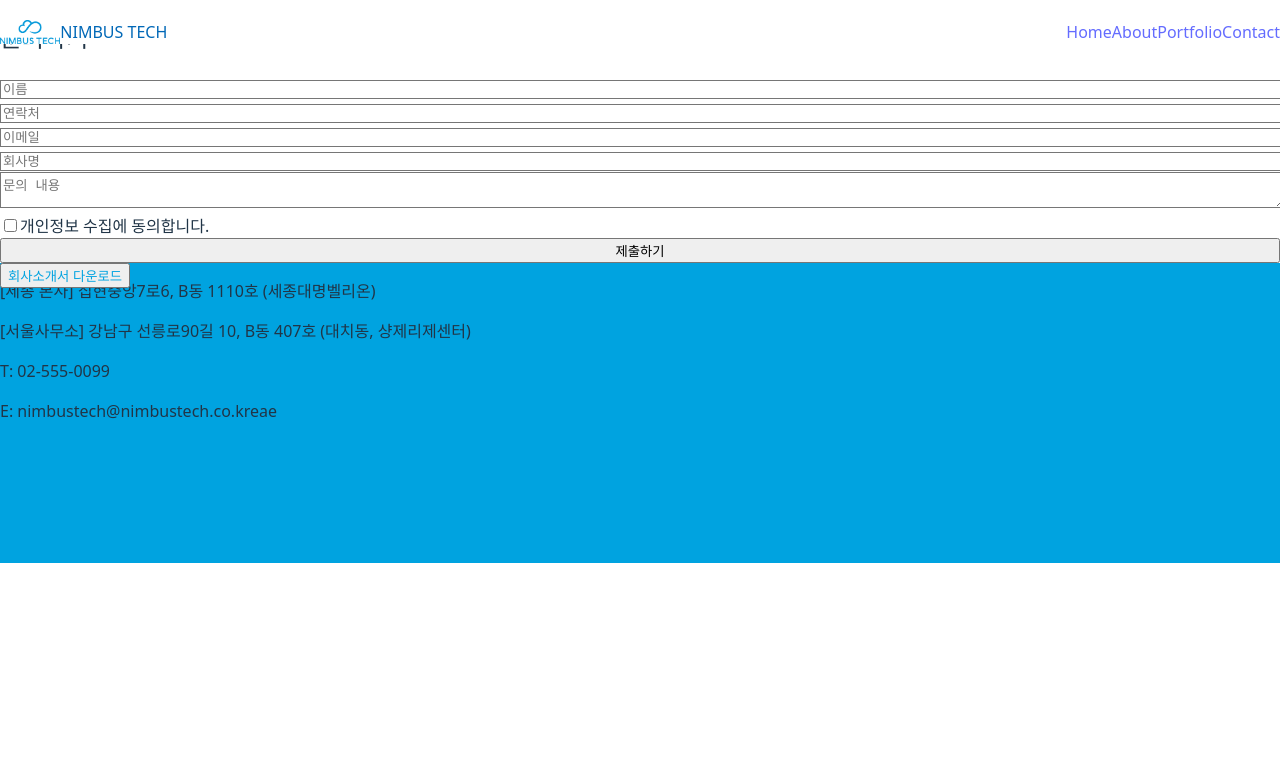
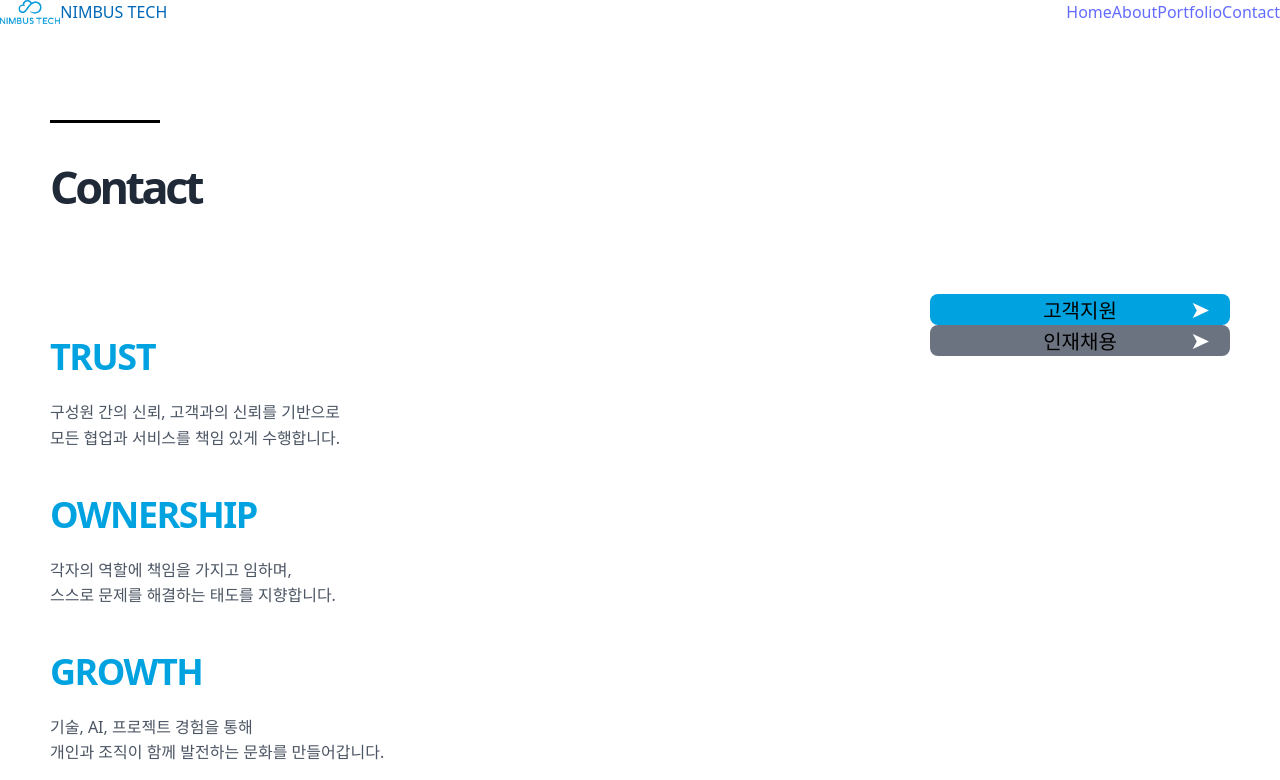
Before and after one commit to onexhana/nimbustech_website, a React (Vite) app: page /contact in a window 1280 px wide. Shown: the top 780 px of the page. Built offline with nearby package versions, Linux system fonts and the light colour scheme.

Commit message:
feat(contact) : contact 페이지 상태 관리 로직 구현

```diff
--- a/src/components/Contact/ContactSection.tsx
+++ b/src/components/Contact/ContactSection.tsx
@@ -0,0 +1,183 @@
+// src/components/Contact/ContactSection.tsx
+// ========================================
+// CONTACT 페이지 메인 섹션 컴포넌트
+// 담당자: Contact 페이지 팀
+// 주요 기능: Contact 페이지 렌더링
+// ========================================
+
+import { useState } from 'react';
+import InquiryForm from './InquiryForm';
+import HiringForm from './HiringForm';
+
+export default function ContactSection() {
+  const [userType, setUserType] = useState<'inquiry' | 'hiring' | null>(null);
+
+  return (
+    <div className="w-full px-6 py-12 bg-white" style={{ paddingTop: '120px' }}>
+      <div className="max-w-7xl mx-auto">
+        {/* 검은 실선 */}
+        <div style={{
+          width: '110px',
+          height: '3px',
+          backgroundColor: '#000000',
+          marginLeft: '50px',
+          marginBottom: '20px'
+        }}></div>
+
+        {/* 메인 타이틀 */}
+        <h2 style={{
+          fontSize: '45px',
+          fontWeight: '1100',
+          marginBottom: '80px',
+          color: '#1f2937',
+          lineHeight: '1.2',
+          letterSpacing: '-3.5px',
+          marginLeft: '50px'
+        }}>
+          Contact
+        </h2>
+
+        {/* 컨텐츠 영역 */}
+        <div className="flex" style={{ marginLeft: '50px', marginRight: '50px', gap: '100px' }}>
+          {/* 좌측 - 가치 섹션들 */}
+          <div className="flex-1 space-y-16">
+            {/* TRUST 섹션 */}
+            <div>
+              <h3 style={{
+                fontSize: '36px',
+                fontWeight: '900',
+                color: '#00A3E0',
+                marginBottom: '16px',
+                letterSpacing: '-1.5px'
+              }}>
+                TRUST
+              </h3>
+              <p style={{
+                fontSize: '16px',
+                color: '#4b5563',
+                lineHeight: '1.6',
+                fontWeight: '400'
+              }}>
+                구성원 간의 신뢰, 고객과의 신뢰를 기반으로<br />
+                모든 협업과 서비스를 책임 있게 수행합니다.
+              </p>
+            </div>
+
+            {/* OWNERSHIP 섹션 */}
+            <div>
+              <h3 style={{
+                fontSize: '36px',
+                fontWeight: '900',
+                color: '#00A3E0',
+                marginBottom: '16px',
+                letterSpacing: '-1.5px'
+              }}>
+                OWNERSHIP
+              </h3>
+              <p style={{
+                fontSize: '16px',
+                color: '#4b5563',
+                lineHeight: '1.6',
+                fontWeight: '400'
+              }}>
+                각자의 역할에 책임을 가지고 임하며,<br />
+                스스로 문제를 해결하는 태도를 지향합니다.
+              </p>
+            </div>
+
+            {/* GROWTH 섹션 */}
+            <div>
+              <h3 style={{
+                fontSize: '36px',
+                fontWeight: '900',
+                color: '#00A3E0',
+                marginBottom: '16px',
+                letterSpacing: '-1.5px'
+              }}>
+                GROWTH
+              </h3>
+              <p style={{
+                fontSize: '16px',
+                color: '#4b5563',
+                lineHeight: '1.6',
+                fontWeight: '400'
+              }}>
+                기술, AI, 프로젝트 경험을 통해<br />
+                개인과 조직이 함께 발전하는 문화를 만들어갑니다.
+              </p>
+            </div>
+          </div>
+
+          {/* 우측 - 버튼 영역 */}
+          <div className="flex flex-col gap-8" style={{ minWidth: '300px' }}>
+            {/* 고객지원 버튼 */}
+            <button
+              className="w-full text-white font-bold py-6 px-8 transition-all duration-300 hover:shadow-lg hover:-translate-y-1"
+              style={{
+                backgroundColor: '#00A3E0',
+                fontSize: '20px',
+                fontWeight: '700',
+                borderRadius: '8px',
+                border: 'none',
+                cursor: 'pointer',
+                position: 'relative',
+                overflow: 'hidden'
+              }}
+              onClick={() => setUserType('inquiry')}
+            >
+              <span style={{ position: 'relative', zIndex: 1 }}>고객지원</span>
+              <div
+                style={{
+                  position: 'absolute',
+                  top: '50%',
+                  right: '20px',
+                  transform: 'translateY(-50%)',
+                  fontSize: '24px',
+                  color: 'white'
+                }}
+              >
+                ➤
+              </div>
+            </button>
+
+            {/* 인재채용 버튼 */}
+            <button
+              className="w-full text-white font-bold py-6 px-8 transition-all duration-300 hover:shadow-lg hover:-translate-y-1"
+              style={{
+                backgroundColor: '#6b7280',
+                fontSize: '20px',
+                fontWeight: '700',
+                borderRadius: '8px',
+                border: 'none',
+                cursor: 'pointer',
+                position: 'relative',
+                overflow: 'hidden'
+              }}
+              onClick={() => setUserType('hiring')}
+            >
+              <span style={{ position: 'relative', zIndex: 1 }}>인재채용</span>
+              <div
+                style={{
+                  position: 'absolute',
+                  top: '50%',
+                  right: '20px',
+                  transform: 'translateY(-50%)',
+                  fontSize: '24px',
+                  color: 'white'
+                }}
+              >
+                ➤
+              </div>
+            </button>
+          </div>
+        </div>
+
+        {/* 선택된 유형에 따른 폼 렌더링 */}
+        <div className="mt-12">
+          {userType === 'inquiry' && <InquiryForm />}
+          {userType === 'hiring' && <HiringForm />}
+        </div>
+      </div>
+    </div>
+  );
+}
--- a/src/components/Contact/HiringForm.tsx
+++ b/src/components/Contact/HiringForm.tsx
@@ -0,0 +1,11 @@
+// src/components/Contact/HiringForm.tsx
+// React import removed (React 17+ JSX Transform 사용)
+
+export default function HiringForm() {
+  return (
+    <div className="max-w-xl mx-auto p-6">
+      {/* 인재채용 폼 자리 표시자 */}
+      <p>인재채용 폼이 여기에 표시됩니다.</p>
+    </div>
+  );
+}
--- a/src/components/Contact/InquiryForm.tsx
+++ b/src/components/Contact/InquiryForm.tsx
@@ -0,0 +1,11 @@
+// src/components/Contact/InquiryForm.tsx
+import React from 'react';
+
+export default function InquiryForm() {
+  return (
+    <div className="max-w-xl mx-auto p-6">
+      {/* 고객 문의 폼 자리 표시자 */}
+      <p>문의하기 폼이 여기에 표시됩니다.</p>
+    </div>
+  );
+}
--- a/src/pages/ContactPage.tsx
+++ b/src/pages/ContactPage.tsx
@@ -1,86 +1,6 @@
 // src/pages/ContactPage.tsx
-import React, { useState } from 'react';
+import ContactSection from '../components/Contact/ContactSection';
 
-const ContactPage = () => {
-  const [form, setForm] = useState({
-    name: '',
-    phone: '',
-    email: '',
-    company: '',
-    message: '',
-    agree: false,
-  });
-
-  const handleChange = (e: React.ChangeEvent<HTMLInputElement | HTMLTextAreaElement>) => {
-    const { name, value, type, checked } = e.target;
-    setForm({
-      ...form,
-      [name]: type === 'checkbox' ? checked : value,
-    });
-  };
-
-  const handleSubmit = (e: React.FormEvent) => {
-    e.preventDefault();
-    console.log(form); // 나중에 API 연동
-  };
-
-  return (
-    <div className="max-w-xl mx-auto p-6">
-      <h2 className="text-2xl font-bold mb-6">문의하기</h2>
-      <form onSubmit={handleSubmit} className="space-y-4">
-        <input
-          name="name"
-          placeholder="이름"
-          value={form.name}
-          onChange={handleChange}
-          className="w-full border p-2 rounded"
-        />
-        <input
-          name="phone"
-          placeholder="연락처"
-          value={form.phone}
-          onChange={handleChange}
-          className="w-full border p-2 rounded"
-        />
-        <input
-          name="email"
-          placeholder="이메일"
-          value={form.email}
-          onChange={handleChange}
-          className="w-full border p-2 rounded"
-        />
-        <input
-          name="company"
-          placeholder="회사명"
-          value={form.company}
-          onChange={handleChange}
-          className="w-full border p-2 rounded"
-        />
-        <textarea
-          name="message"
-          placeholder="문의 내용"
-          value={form.message}
-          onChange={handleChange}
-          className="w-full border p-2 rounded h-32"
-        />
-        <label className="flex items-center space-x-2">
-          <input
-            type="checkbox"
-            name="agree"
-            checked={form.agree}
-            onChange={handleChange}
-          />
-          <span>개인정보 수집에 동의합니다.</span>
-        </label>
-        <button
-          type="submit"
-          className="w-full bg-blue-600 text-white py-2 rounded hover:bg-blue-700"
-        >
-          제출하기
-        </button>
-      </form>
-    </div>
-  );
-};
-
-export default ContactPage;
+export default function ContactPage() {
+  return <ContactSection />;
+}
```
